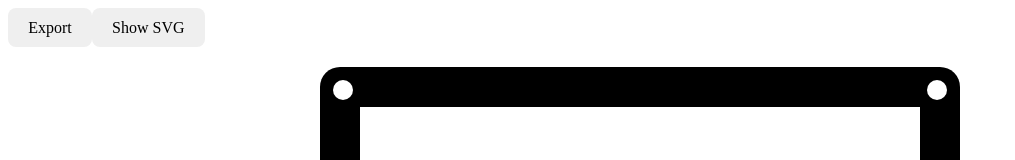
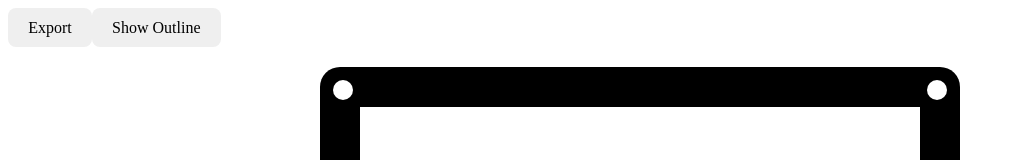
Before and after one commit to dpengineering/Elementary-Maze-Builder, a React (Vite) app: page / in a window 1280 px wide. Shown: the top 160 px of the page, without its empty margins (0-1015 px from the left). Built offline with nearby package versions, Linux system fonts and the light colour scheme.

Commit message:
new text on the button

```diff
--- a/src/App.jsx
+++ b/src/App.jsx
@@ -40,7 +40,7 @@ export default function App() {
   return <div>
     <button onClick={() => downloadSVG(exportToSVG(grid, topText))}>Export</button>
     {/*for testing svg without downloading every time*/}
-    <button onClick={() => setShowSVG(!showSVG)}>{showSVG ? 'Show HTML' : 'Show SVG'}</button>
+    <button onClick={() => setShowSVG(!showSVG)}>{showSVG ? 'Show Blocks' : 'Show Outline'}</button>
     <div style={{
       display: "flex",
       flexDirection: "column",
```
